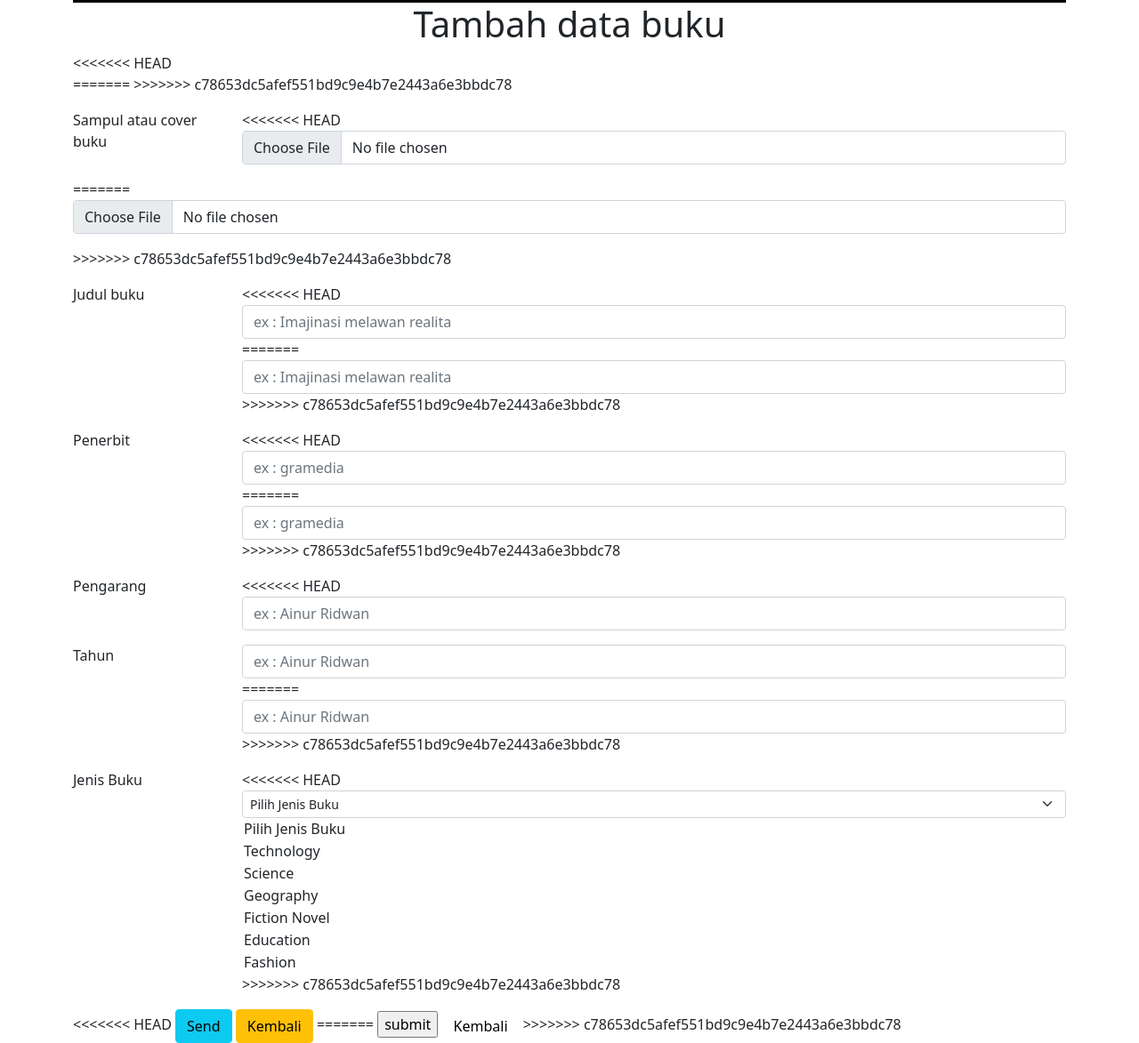
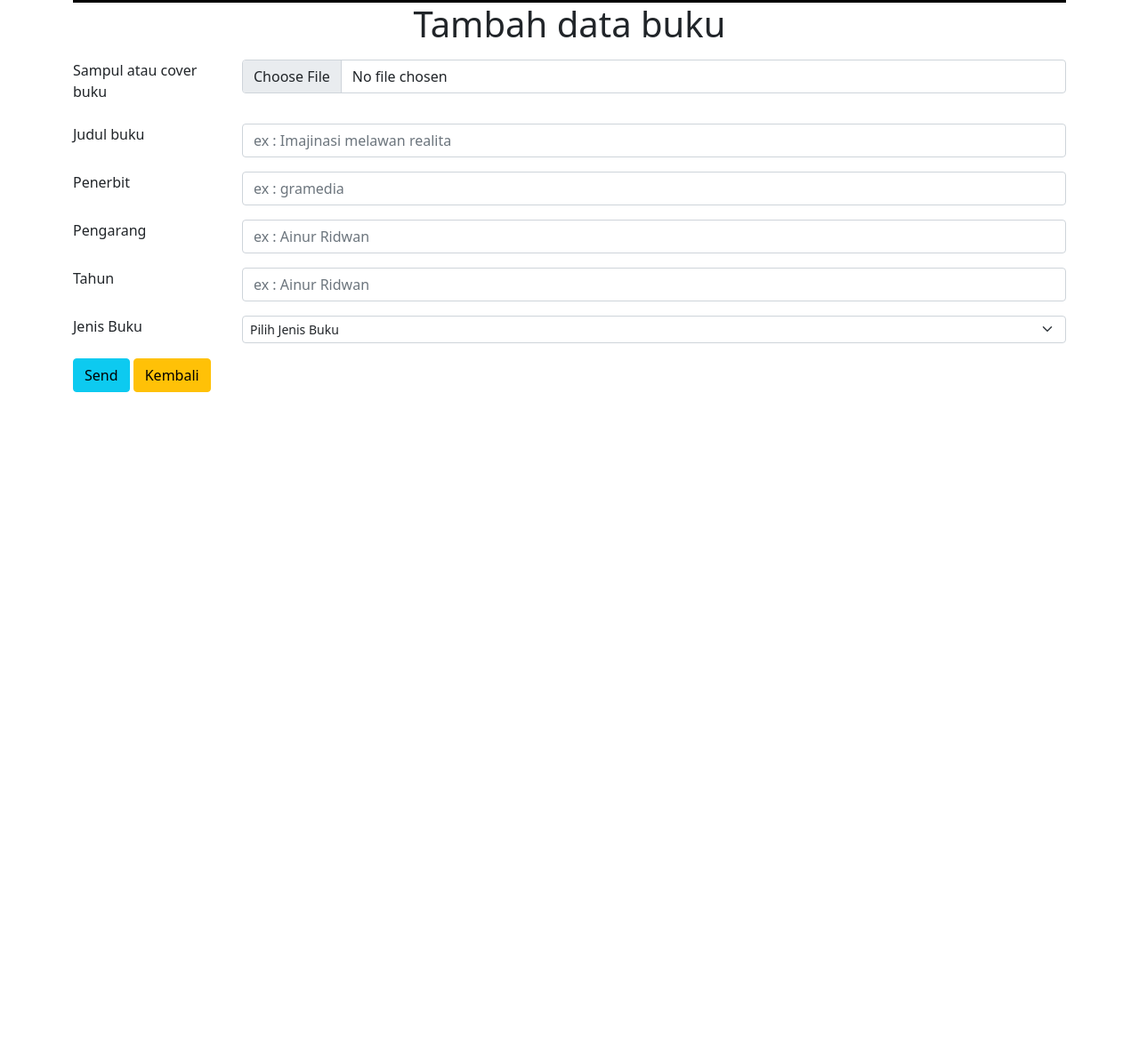
Before and after one commit to ainurridwan/data_entry, a PHP site: page /data_entry/tambah_data_buku.php in a window 1280 px wide. Shown: the part 192-1365 px from the top of the page at 89% size. After the commit the page ends 633 px from the top, so only its background shows below. Run offline with PHP 8.4, Linux system fonts and the light colour scheme.

Commit message:
rewrite conflict file

```diff
--- a/pages/form/tambah_data_buku.php
+++ b/pages/form/tambah_data_buku.php
@@ -3,37 +3,23 @@
 <div class="conten-tambah-data">
             <h1 class="text-center">Tambah data buku</h1>
 
-<<<<<<< HEAD
             <form action="../../modules/controllers/data_buku/add.php" method="POST" enctype=multipart/form-data>
-=======
-            <form action="tambah_data_buku.php" method="POST">
->>>>>>> c78653dc5afef551bd9c9e4b7e2443a6e3bbdc78
                 <div class="mb-3">
                     <div class="row mt-3 mb-3">
                         <div class="col-2">
                             <label for="exampleFormControlInput1" class="form-label">Sampul atau cover buku</label>
                         </div>
                         <div class="col">
-<<<<<<< HEAD
                             <input type="file" class="form-control" id="exampleFormControlInput1" name="sampul">
                         </div>
                     </div>
 
-=======
-                            <input type="file" class="form-control" id="exampleFormControlInput1" placeholder="sampul.jgp/sampul.png/sampul.jpeg/">
-                        </div>
-                    </div>
->>>>>>> c78653dc5afef551bd9c9e4b7e2443a6e3bbdc78
                     <div class="row mt-3 mb-3">
                         <div class="col-2">
                             <label for="exampleFormControlInput1" class="form-label">Judul buku</label>
                         </div>
                         <div class="col">
-<<<<<<< HEAD
                             <input type="input" class="form-control" id="exampleFormControlInput1" placeholder="ex : Imajinasi melawan realita" name="judul_buku">
-=======
-                            <input type="input" class="form-control" id="exampleFormControlInput1" placeholder="ex : Imajinasi melawan realita">
->>>>>>> c78653dc5afef551bd9c9e4b7e2443a6e3bbdc78
                         </div>
                     </div>
 
@@ -42,11 +28,7 @@
                             <label for="exampleFormControlInput1" class="form-label">Penerbit</label>
                         </div>
                         <div class="col">
-<<<<<<< HEAD
                             <input type="input" class="form-control" id="exampleFormControlInput1" placeholder="ex : gramedia" name="penerbit">
-=======
-                            <input type="input" class="form-control" id="exampleFormControlInput1" placeholder="ex : gramedia">
->>>>>>> c78653dc5afef551bd9c9e4b7e2443a6e3bbdc78
                         </div>
                     </div>
 
@@ -55,7 +37,6 @@
                             <label for="exampleFormControlInput1" class="form-label">Pengarang</label>
                         </div>
                         <div class="col">
-<<<<<<< HEAD
                             <input type="input" class="form-control" id="exampleFormControlInput1" placeholder="ex : Ainur Ridwan" name="pengarang">
                         </div>
                     </div>
@@ -66,9 +47,6 @@
                         </div>
                         <div class="col">
                             <input type="input" class="form-control" id="exampleFormControlInput1" placeholder="ex : Ainur Ridwan" name="tahun">
-=======
-                            <input type="input" class="form-control" id="exampleFormControlInput1" placeholder="ex : Ainur Ridwan">
->>>>>>> c78653dc5afef551bd9c9e4b7e2443a6e3bbdc78
                         </div>
                     </div>
 
@@ -77,7 +55,6 @@
                             <label for="exampleFormControlInput1" class="form-label">Jenis Buku</label>
                         </div>
                         <div class="col">
-<<<<<<< HEAD
                             <select class="form-select form-select-sm" aria-label=".form-select-sm example" name="jenis_buku">
                                 <option selected>Pilih Jenis Buku</option>
                                 <option value="Technology">Technology</option>
@@ -86,28 +63,13 @@
                                 <option value="Fiction Novel">Fiction Novel</option>
                                 <option value="Education">Education</option>
                                 <option value="Fashion">Fashion</option>
-=======
-                            <select class="form-select form-select-sm" aria-label=".form-select-sm example">
-                                <option selected>Pilih Jenis Buku</option>
-                                <option value="1">Technology</option>
-                                <option value="2">Science</option>
-                                <option value="3">Geography</option>
-                                <option value="4">Fiction Novel</option>
-                                <option value="5">Education</option>
-                                <option value="6">Fashion</option>
->>>>>>> c78653dc5afef551bd9c9e4b7e2443a6e3bbdc78
                               </select>
                         </div>
                     </div>
 
-<<<<<<< HEAD
                     <button class="btn btn-info" type="submit button" name="save" value="submit button">Send</button>
 
                     <button class="btn btn-warning btn-kembali" type="button"><a href="../content/data_buku.php">Kembali</a></button>
-=======
-                    <input type="submit" name="save" value="submit">
-                    <button class="btn btn-kembali"><a href="../content/data_buku.php">Kembali</a></button>
->>>>>>> c78653dc5afef551bd9c9e4b7e2443a6e3bbdc78
                 </div>
 
             </form>
```
